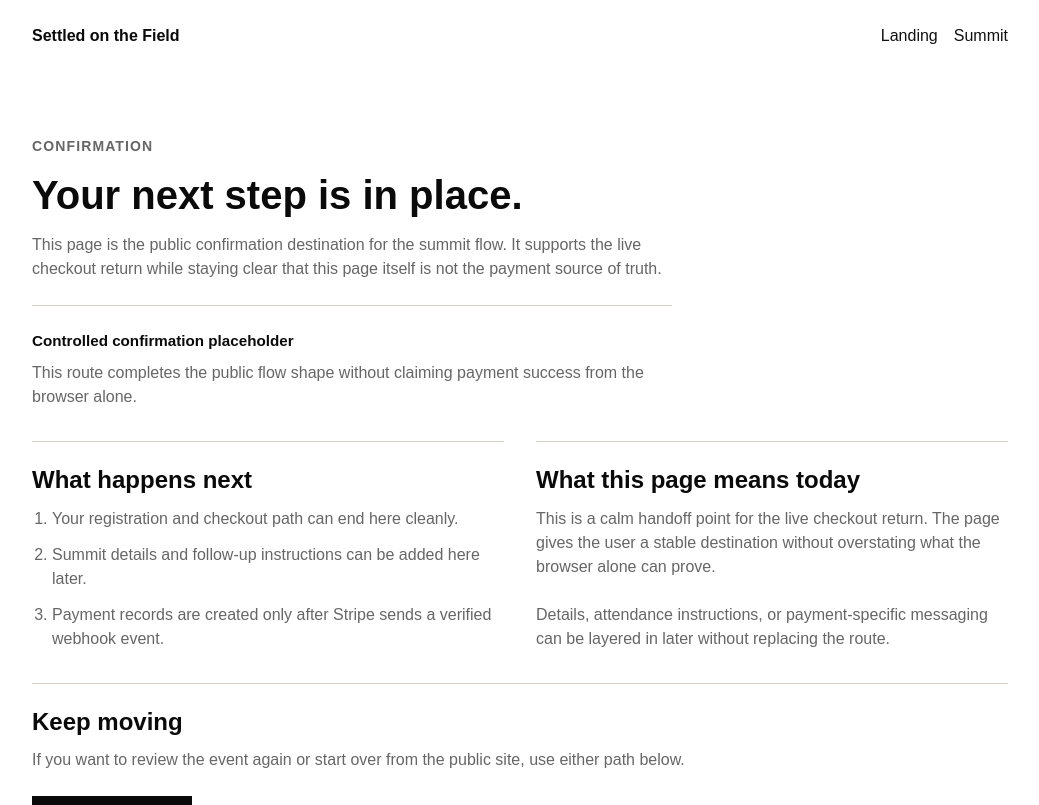
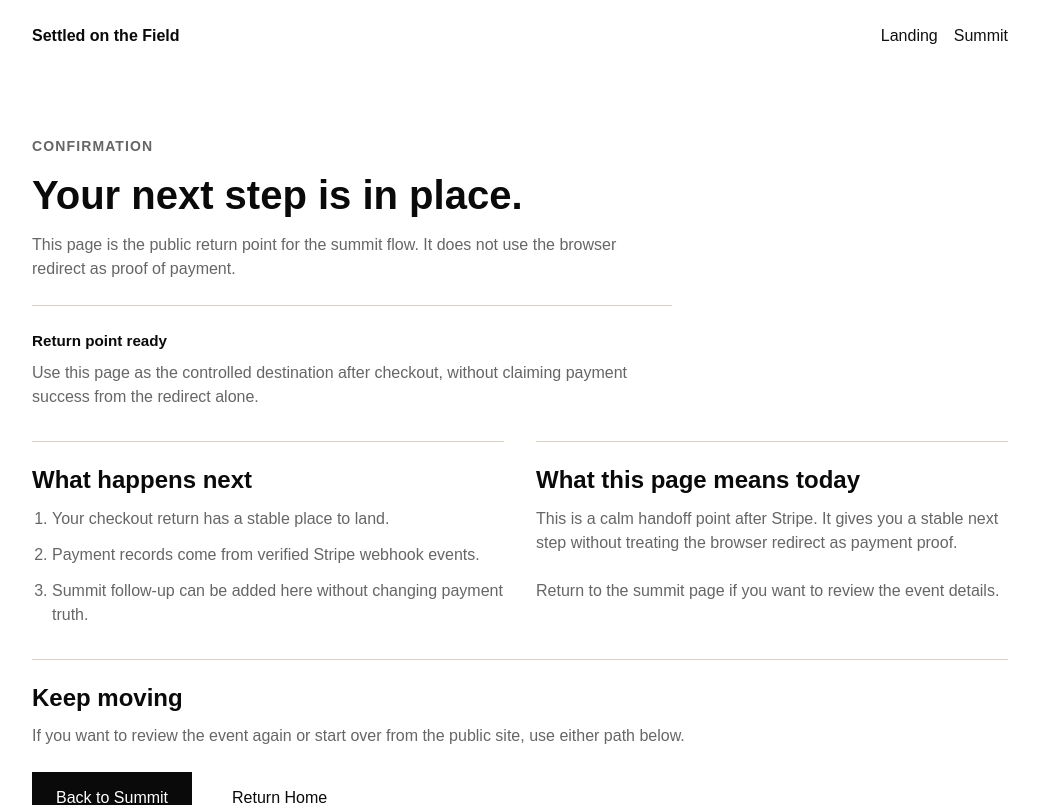
Before and after one commit to gacurl/settled-field-platform, a Next.js app: page /confirmation in a window 1280 px wide. Shown: the top 805 px of the page, without its empty margins (120-1159 px from the left). Built offline with nearby package versions, Linux system fonts and the light colour scheme.

Commit message:
Issue 4-5: Tighten confirmation and error states

```diff
--- a/app/confirmation/page.tsx
+++ b/app/confirmation/page.tsx
@@ -26,20 +26,20 @@ export default async function ConfirmationPage({
         </h1>
         <p className="confirmation-page__lede">
           {fromCheckout
-            ? "Your checkout flow has reached its confirmation destination. Payment verification is handled server-side via Stripe webhooks after checkout returns."
-            : "This page is the public confirmation destination for the summit flow. It supports the live checkout return while staying clear that this page itself is not the payment source of truth."}
+            ? "You have returned from Stripe Checkout. Payment verification is handled server-side through Stripe webhooks."
+            : "This page is the public return point for the summit flow. It does not use the browser redirect as proof of payment."}
         </p>
 
         <div className="confirmation-status">
           <p className="confirmation-status__title">
             {fromCheckout
-              ? "Checkout return structure is ready"
-              : "Controlled confirmation placeholder"}
+              ? "Checkout return received"
+              : "Return point ready"}
           </p>
           <p className="confirmation-status__body">
             {fromCheckout
-              ? "You are seeing the public page used after checkout returns. Verified Stripe webhook events, not this redirect, determine whether payment is recorded."
-              : "This route completes the public flow shape without claiming payment success from the browser alone."}
+              ? "Watch for summit follow-up details. If anything needs attention, we will use the registration information you provided."
+              : "Use this page as the controlled destination after checkout, without claiming payment success from the redirect alone."}
           </p>
         </div>
       </div>
@@ -48,22 +48,20 @@ export default async function ConfirmationPage({
         <section className="confirmation-section">
           <h2>What happens next</h2>
           <ol className="confirmation-list">
-            <li>Your registration and checkout path can end here cleanly.</li>
-            <li>Summit details and follow-up instructions can be added here later.</li>
-            <li>Payment records are created only after Stripe sends a verified webhook event.</li>
+            <li>Your checkout return has a stable place to land.</li>
+            <li>Payment records come from verified Stripe webhook events.</li>
+            <li>Summit follow-up can be added here without changing payment truth.</li>
           </ol>
         </section>
 
         <section className="confirmation-section">
           <h2>What this page means today</h2>
           <p>
-            This is a calm handoff point for the live checkout return. The page
-            gives the user a stable destination without overstating what the
-            browser alone can prove.
+            This is a calm handoff point after Stripe. It gives you a stable
+            next step without treating the browser redirect as payment proof.
           </p>
           <p className="confirmation-section__note">
-            Details, attendance instructions, or payment-specific messaging can
-            be layered in later without replacing the route.
+            Return to the summit page if you want to review the event details.
           </p>
         </section>
       </div>
--- a/app/globals.css
+++ b/app/globals.css
@@ -531,6 +531,24 @@ a {
   padding-top: var(--space-6);
 }
 
+.register-success-error {
+  width: 100%;
+  max-width: 24rem;
+  padding-top: var(--space-4);
+  color: var(--color-accent);
+  line-height: 1.5;
+}
+
+.register-success-error p {
+  margin: 0;
+}
+
+.register-success-error__title {
+  margin-bottom: 0.25rem;
+  color: var(--color-primary);
+  font-weight: 600;
+}
+
 .register-success-actions {
   display: flex;
   flex-wrap: wrap;
```
Also changed, not shown: app/register/success/checkout-button.tsx (+6 -8 lines), app/register/success/page.tsx (+6 -8 lines).
